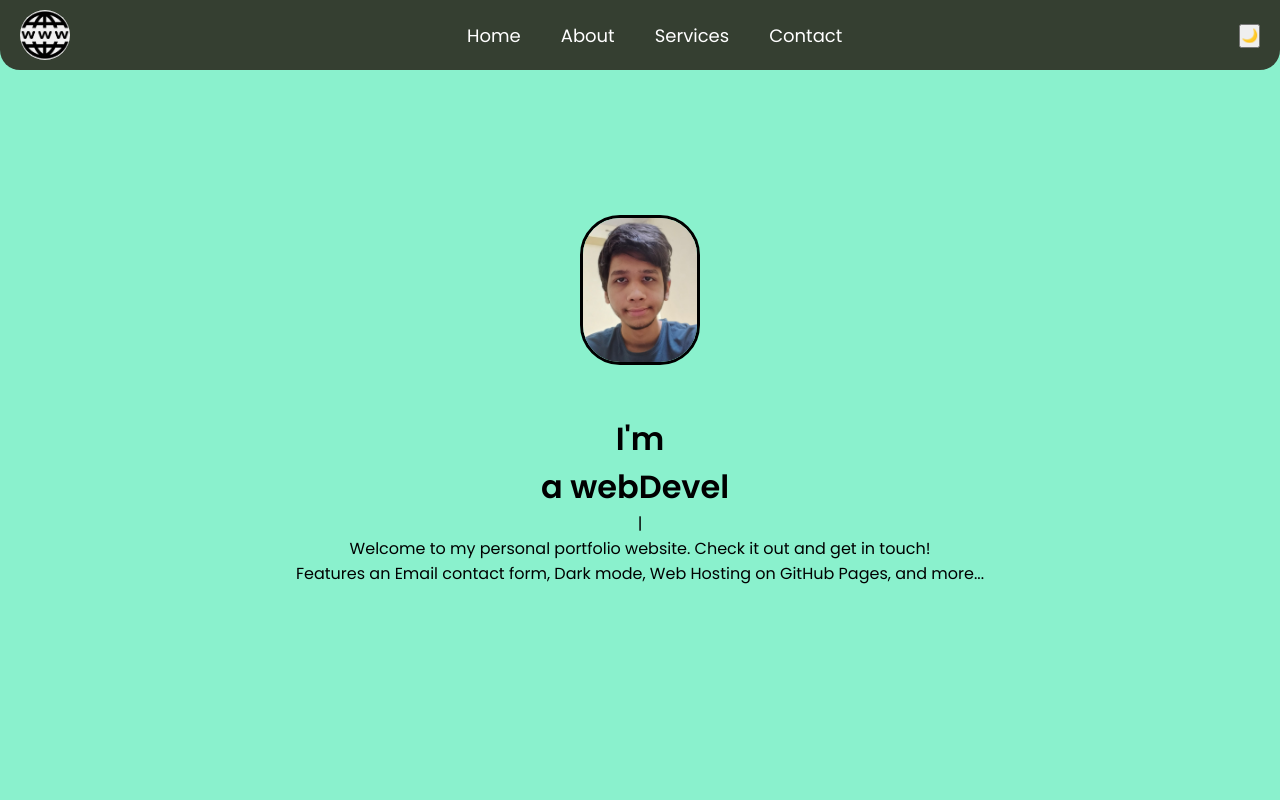
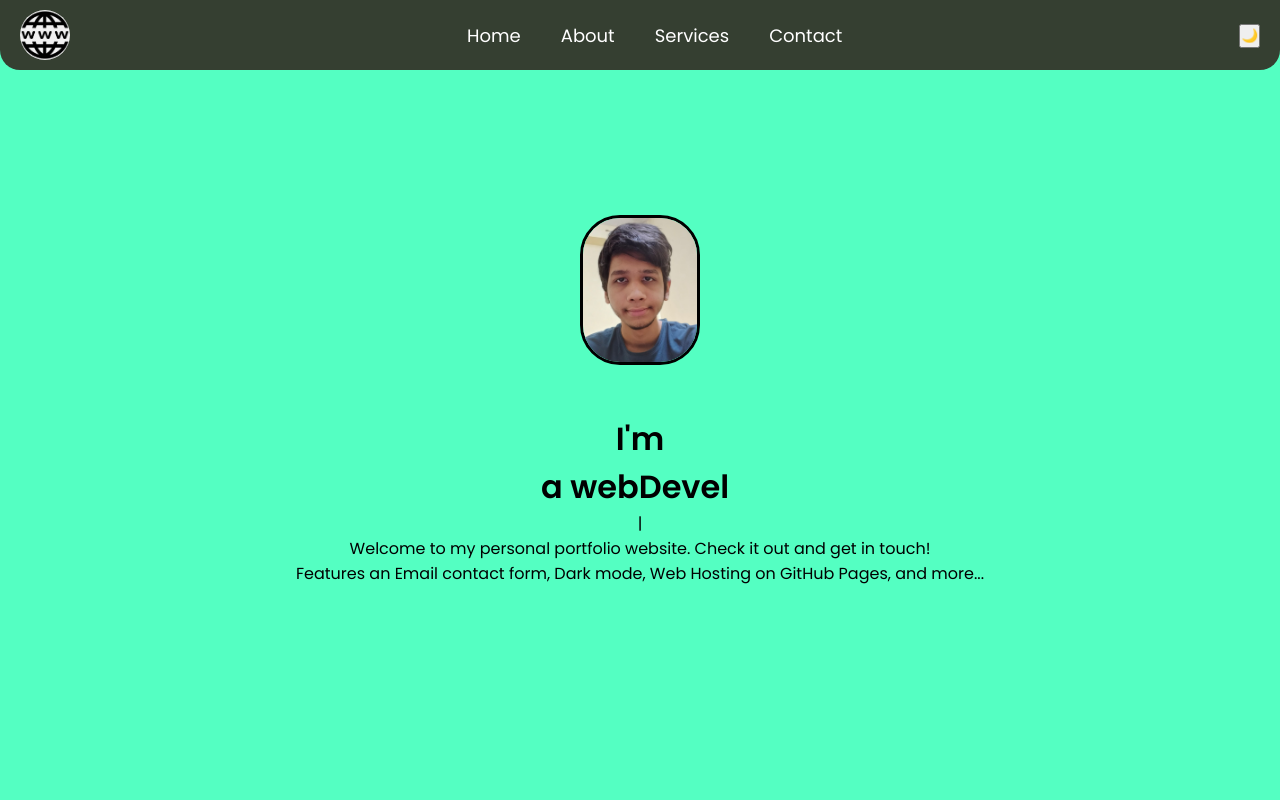
Before and after one commit to sanjitram/personal_portfolio, a React (Create React App) app: page / in a window 1280 px wide. Shown: the top 800 px of the page. Built offline with nearby package versions, Linux system fonts and the light colour scheme.

Commit message:
Update styles.css

```diff
--- a/public/styles.css
+++ b/public/styles.css
@@ -1,4 +1,4 @@
 body{
-    background-color: rgba(40, 230, 163, 0.541);
+    background-color: rgba(5, 255, 167, 0.684);
     scroll-behavior: smooth;
 }
```
